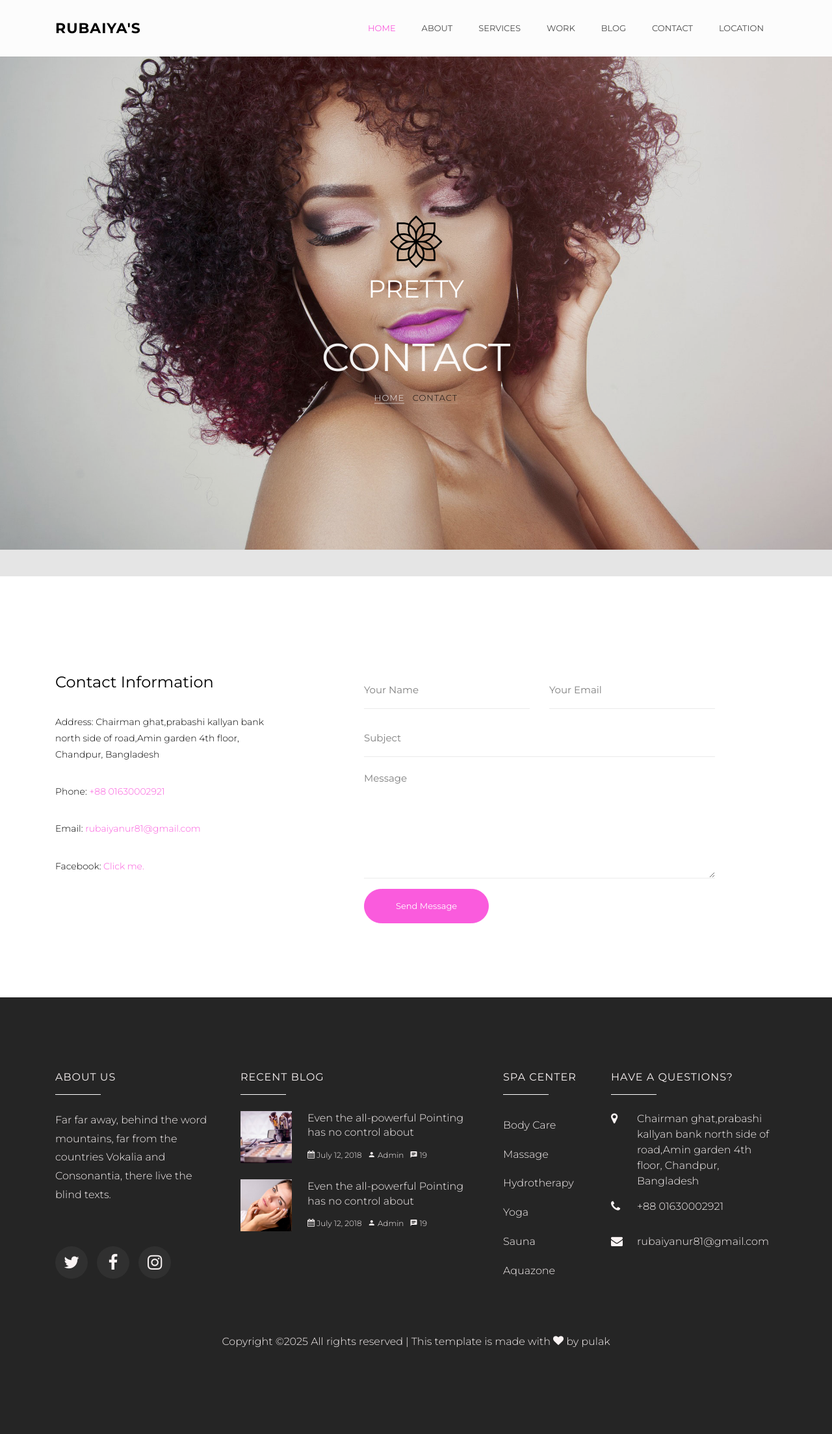
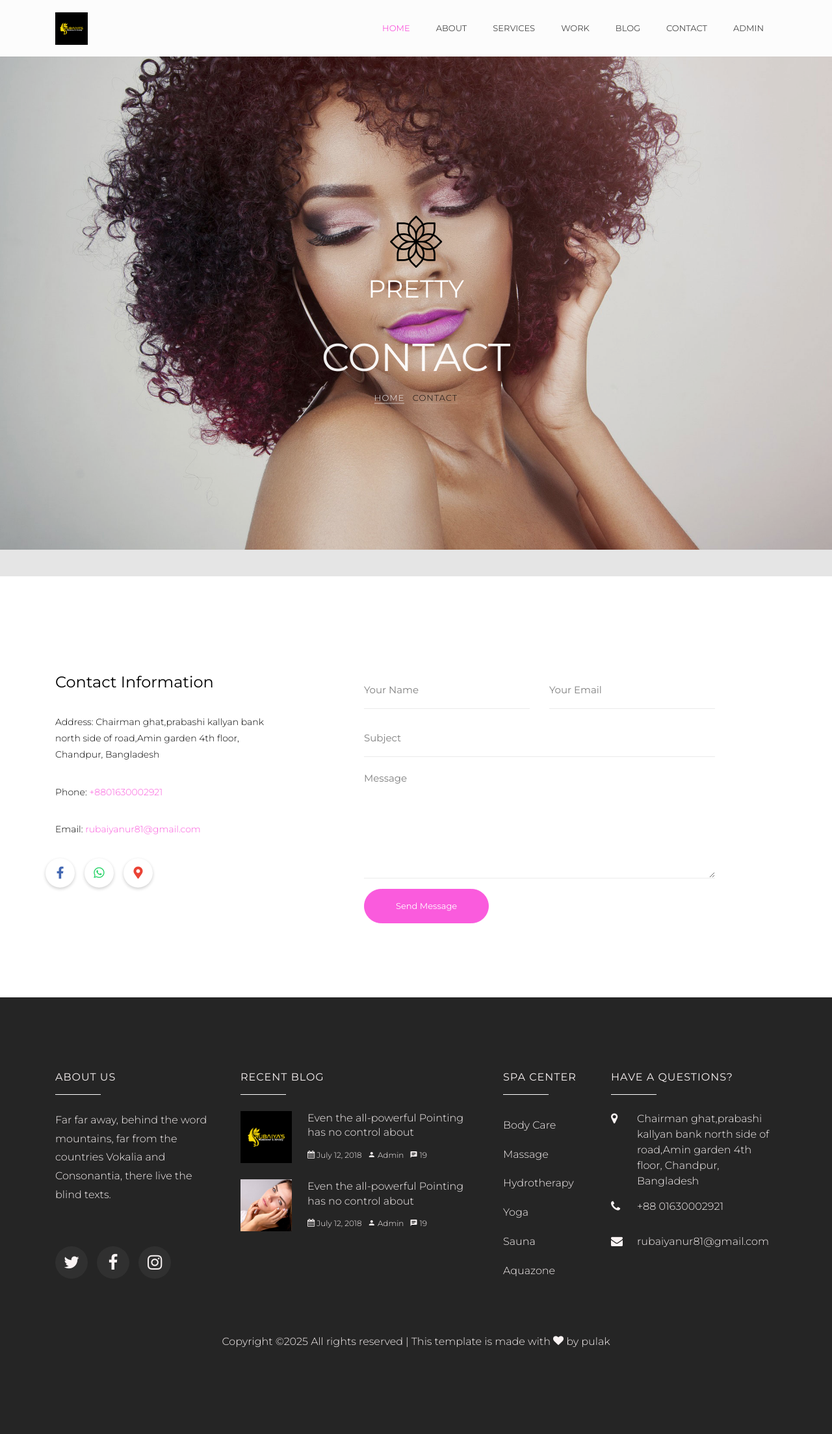
Before and after one commit to PulakBala/Beauty-Parlour, a PHP site: page /admin/contact.php in a window 1280 px wide. Shown: the whole page at 65% size. Run offline with PHP 8.4, Linux system fonts and the light colour scheme; some libraries are stand-ins or nearby versions; some web fonts are replaced.

Commit message:
social icons and contact details added

```diff
--- a/about.php
+++ b/about.php
@@ -27,7 +27,7 @@
     				<div class="img img-about align-self-stretch" style="background-image: url(images/bg_3.jpg); width: 100%;"></div>
     			</div>
     			<div class="col-md-6 pl-md-5 ftco-animate">
-    				<h2 class="mb-4">Welcome to Pretty A Beauty Salon Website</h2>
+    				<h2 class="mb-4">Welcome to Pretty A Beauty Parlour Website</h2>
     				<p>The Big Oxmox advised her not to do so, because there were thousands of bad Commas, wild Question Marks and devious Semikoli, but the Little Blind Text didn’t listen. She packed her seven versalia, put her initial into the belt and made herself on the way.</p>
     				<p>On her way she met a copy. The copy warned the Little Blind Text, that where it came from it would have been rewritten a thousand times and everything that was left from its origin would be the word "and" and the Little Blind Text should turn around and return to its own, safe country. But nothing the copy said could convince her and so it didn’t take long until a few insidious Copy Writers ambushed her, made her drunk with Longe and Parole and dragged her into their agency, where they abused her for their.</p>
     			</div>
--- a/contact.php
+++ b/contact.php
@@ -1,4 +1,38 @@
 <?php include('navbar.php') ?>
+
+<style>
+	.social-icons{
+		display: flex;
+		gap:15px;
+	}
+.social-icons a {
+            width: 45px;
+            height: 45px;
+            background: #fff;
+            display: flex;
+            align-items: center;
+            justify-content: center;
+            text-decoration: none;
+            border-radius: 50%;
+            box-shadow: 0 2px 5px rgba(0,0,0,0.2);
+            transition: all 0.3s ease;
+        }
+
+        .social-icons a:hover {
+            transform: scale(1.1);
+        }
+
+        .social-icons .facebook {
+            color: #4267B2;
+        }
+
+        .social-icons .whatsapp {
+            color: #25D366;
+        }
+		.social-icons .maps {
+        color: #EA4335; /* Google Maps red color */
+    }
+</style>
 
     <div class="hero-wrap js-fullheight" style="background-image: url('images/bg_1.jpg');" data-stellar-background-ratio="0.5">
       <div class="overlay"></div>
@@ -32,14 +66,22 @@
 		              <p><span>Address:</span> 	Chairman ghat,prabashi kallyan bank north side of road,Amin garden 4th floor, Chandpur, Bangladesh</p>
 		            </div>
 		            <div class="col-md-12 mb-3">
-		              <p><span>Phone:</span> <a href="tel://1234567920">+88 01630002921</a></p>
+		              <p><span>Phone:</span> <a href="tel://1234567920">+8801630002921</a></p>
 		            </div>
 		            <div class="col-md-12 mb-3">
 		              <p><span>Email:</span> <a href="mailto:info@yoursite.com">rubaiyanur81@gmail.com</a></p>
 		            </div>
-		            <div class="col-md-12 mb-3">
-		              <p><span>Facebook:</span> <a href="https://www.facebook.com/share/1AAZtU2ES">Click me.</a></p>
-		            </div>
+					<div class="social-icons">
+        <a href="https://www.facebook.com/profile.php?id=61573616274710&rdid=eu4zmRlHUT7dHxLo&share_url=https%3A%2F%2Fwww.facebook.com%2Fshare%2F1AAZtUu2ES%2F#" class="facebook" target="_blank">
+            <i class="fab fa-facebook-f fa-lg"></i>
+        </a>
+        <a href="https://wa.me/+8801630002921" class="whatsapp" target="_blank">
+            <i class="fab fa-whatsapp fa-lg"></i>
+        </a>
+		<a href="https://maps.app.goo.gl/sGeeRDy9G1JHXYyQA?g_st=ac" class="maps" target="_blank">
+        <i class="fas fa-map-marker-alt fa-lg"></i> </a>
+    </div>
+
 							</div>
 						</div>
 						<div class="col-md-1"></div>
--- a/footer.php
+++ b/footer.php
@@ -17,7 +17,7 @@
             <div class="ftco-footer-widget mb-4">
               <h2 class="ftco-heading-2">Recent Blog</h2>
               <div class="block-21 mb-4 d-flex">
-                <a class="blog-img mr-4" style="background-image: url(images/image_1.jpg);"></a>
+                <a class="blog-img mr-4" style="background-image: url(images/rubiyas.jpg);"></a>
                 <div class="text">
                   <h3 class="heading"><a href="#">Even the all-powerful Pointing has no control about</a></h3>
                   <div class="meta">
--- a/navbar.php
+++ b/navbar.php
@@ -26,6 +26,8 @@
     <link rel="stylesheet" href="css/icomoon.css">
     <link rel="stylesheet" href="css/style.css">
 
+<link rel="stylesheet" href="https://cdnjs.cloudflare.com/ajax/libs/font-awesome/5.15.4/css/all.min.css">
+
 	<style>
         /* Make all text black except footer */
         body, p, h2, h3, h4, h5, h6, .text, .heading,
@@ -44,13 +46,48 @@
         .ftco-footer strong {
             color: #f9f3f3 !important;
         }
+
+        /* Add this to your existing styles */
+        #ftco-navbar {
+            z-index: 1001; /* Increase navbar z-index */
+        }
+
+        .navbar-collapse {
+            z-index: 1001; /* Same z-index as navbar */
+        }
+
+        .social-icons {
+            z-index: 999; /* Decrease social icons z-index */
+        }
+
+        @media (max-width: 767px) {
+            .social-icons {
+                display: none; /* Hide social icons on mobile */
+            }
+        }
+
+        /* Add these styles for responsive logo */
+        .navbar-brand img {
+            max-height: 50px;
+            width: auto;
+            transition: all 0.3s ease;
+        }
+
+        /* Adjust logo size for mobile */
+        @media (max-width: 767px) {
+            .navbar-brand img {
+                max-height: 40px;
+            }
+        }
     </style>
   </head>
   <body>
 
 <nav class="navbar navbar-expand-lg navbar-dark ftco_navbar bg-dark ftco-navbar-light" id="ftco-navbar">
 	    <div class="container">
-	      <a class="navbar-brand" href="index.php">RUBAIYA'S</a>
+	      <a class="navbar-brand" href="index.php">
+	        <img src="images/rubiyas.jpg" alt="Rubaiya's Logo" style="height: 50px; width: auto;">
+	      </a>
 	      <button class="navbar-toggler p-1 m-0" type="button" data-toggle="collapse" data-target="#ftco-nav" aria-controls="ftco-nav" aria-expanded="false" aria-label="Toggle navigation">
 	        <span class="oi oi-menu text-white"></span>
 	      </button>
@@ -63,7 +100,7 @@
 	          <li class="nav-item"><a href="work.php" class="nav-link">Work</a></li>
 	          <li class="nav-item"><a href="blog.php" class="nav-link">Blog</a></li>
 	          <li class="nav-item"><a href="contact.php" class="nav-link">Contact</a></li>
-	          <li class="nav-item"><a href="https://maps.app.goo.gl/sGeeRDy9G1JHXYyQA?g_st=ac" class="nav-link">Location</a></li>
+	          <li class="nav-item"><a href="http://127.0.0.1:8000/admin/auth/login" class="nav-link">ADMIN</a></li>
 			</a>
 	        </ul>
 	      </div>
--- a/pricing.php
+++ b/pricing.php
@@ -5,7 +5,7 @@ $result = $conn->query($sql);
 ?>
 <style>
     .package-heading {
-        font-weight: 600;
+        font-weight: 700;
         font-size: 34px;
     }
 </style>
```
Also changed, not shown: index.php (+57 -1 lines), images/rubiyas.jpg (added).
